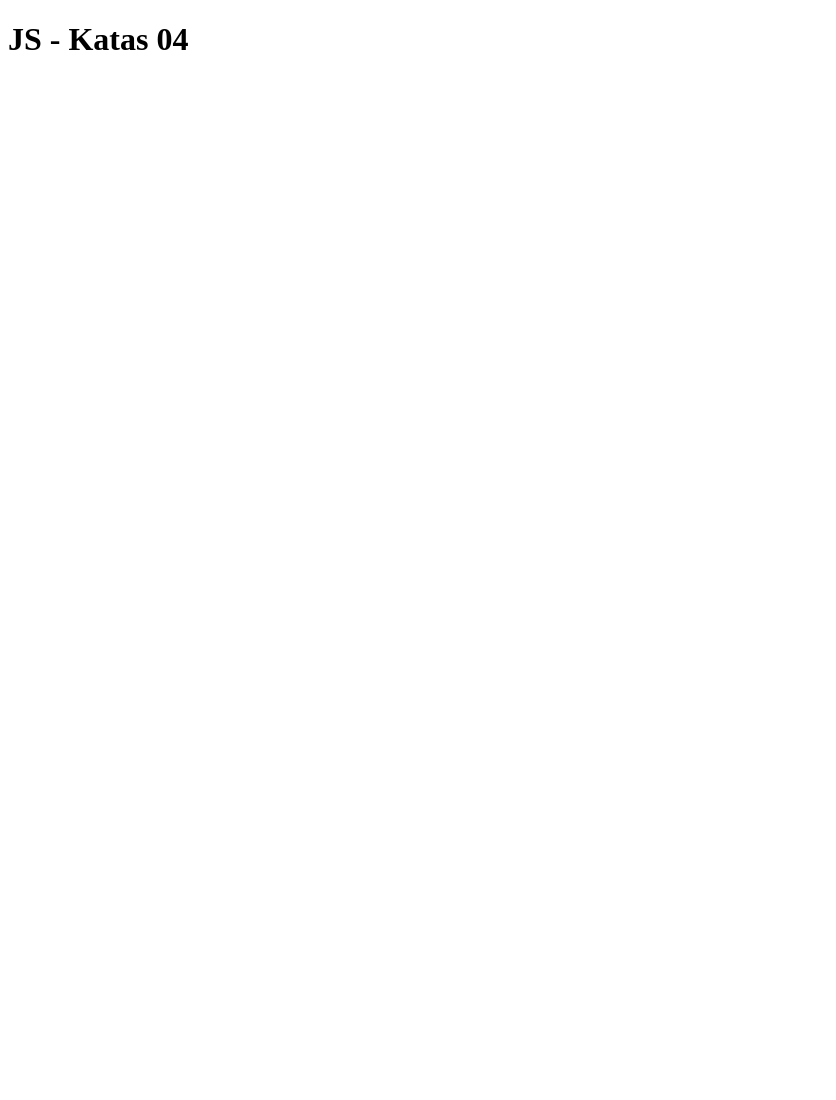
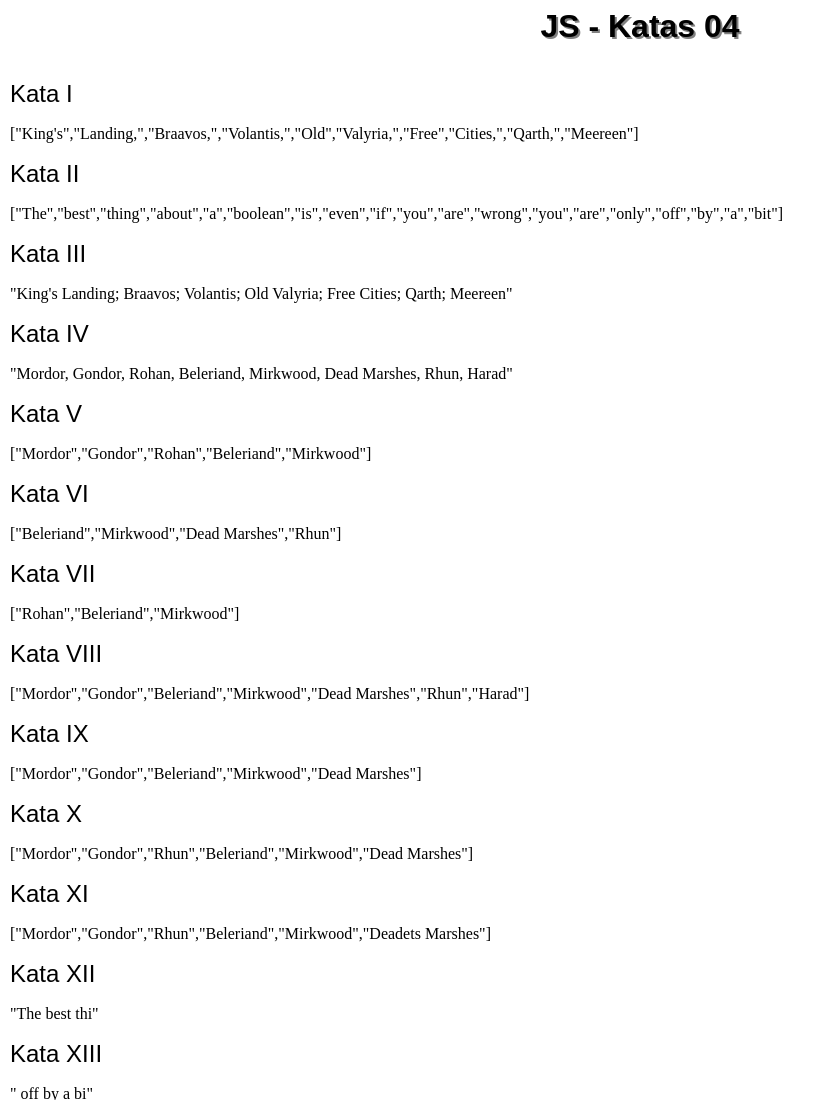
Before and after one commit to Kenzie-Academy-Brasil-Developers/extra-katas-javascript-4-sprint-4-FelipeMatheus1999, a plain HTML site: page index.html in a window 1280 px wide. Shown: the top 1100 px of the page, without its empty margins (0-836 px from the left). Before the commit the page ends 800 px from the top, so only its background shows below. Drawn offline with Linux system fonts and the light colour scheme.

Commit message:
Adicionando entrega extra Kata4

```diff
--- a/index.html
+++ b/index.html
@@ -4,10 +4,13 @@
     <meta charset="UTF-8">
     <meta name="viewport" content="width=device-width, initial-scale=1.0">
     <title>JS - Katas 04</title>
+    <link rel="stylesheet" href="reset.css">
     <link rel="stylesheet" href="style.css">
 </head>
 <body>
     <h1>JS - Katas 04</h1>
+
+    <div class="results"></div>
     <script src="katas4.js"></script>
 </body>
 </html>
--- a/katas4.js
+++ b/katas4.js
@@ -1,13 +1,266 @@
-const gotCitiesCSV = "King's Landing,Braavos,Volantis,Old Valyria,Free Cities,Qarth,Meereen";
+const gotCitiesCSV = "King's Landing, Braavos, Volantis, Old Valyria, Free Cities, Qarth, Meereen";
 
-const lotrCitiesArray = ["Mordor","Gondor","Rohan","Beleriand","Mirkwood","Dead Marshes","Rhun","Harad"];
+const lotrCitiesArray = ["Mordor", "Gondor","Rohan", "Beleriand", "Mirkwood", "Dead Marshes", "Rhun","Harad"];
 
 const bestThing = "The best thing about a boolean is even if you are wrong you are only off by a bit";
 
-function kata1() {
-    // implemente aqui o código
+const results = document.querySelector('.results');
+
+const header = (word) => {
+    let header = document.createElement("span");
+    header.classList.add('header')
+    header.textContent = word;
+    results.appendChild(header);
 }
 
-// kata1();
+const showResults = (show) => {
+    results.appendChild(show());
+}
 
+header('Kata I');
+
+function kata1() {
+    const span = document.createElement('span');
+    span.textContent = JSON.stringify(gotCitiesCSV.split(' '));
+
+    return span;
+}
+
+showResults(kata1);
+
+
+header('Kata II');
+
+function kata2() {
+    const span = document.createElement('span');
+    span.textContent = JSON.stringify(bestThing.split(' '));
+
+    return span;
+}
+
+showResults(kata2);
+
+
+header('Kata III');
+
+function kata3() {
+    const span = document.createElement('span');
+    span.textContent = JSON.stringify(gotCitiesCSV.split(',').join(';'));
+
+    return span;
+}
+
+showResults(kata3)
+
+
+header('Kata IV');
+
+function kata4() {
+    const span = document.createElement('span');
+    span.textContent = JSON.stringify(lotrCitiesArray.join(', '))
+
+    return span;
+}
+
+showResults(kata4);
+
+
+header('Kata V');
+
+function kata5() {
+    const span = document.createElement('span');
+    span.textContent = JSON.stringify(lotrCitiesArray.slice(0, 5))
+
+    return span;
+}
+
+showResults(kata5);
+
+
+header('Kata VI');
+
+function kata6() {
+    const span = document.createElement('span');
+    span.textContent = JSON.stringify(lotrCitiesArray.slice(3, -1))
+
+    return span;
+}
+
+showResults(kata6);
+
+
+header('Kata VII');
+
+function kata7() {
+    const span = document.createElement('span');
+    span.textContent = JSON.stringify(lotrCitiesArray.slice(2, 5));
+
+    return span;
+}
+
+showResults(kata7);
+
+
+header('Kata VIII');
+
+function kata8() {
+    const span = document.createElement('span');
+    lotrCitiesArray.splice(2, 1)
+    span.textContent = JSON.stringify(lotrCitiesArray)
+
+    return span;
+}
+
+showResults(kata8);
+
+
+header('Kata IX');
+
+function kata9() {
+    const span = document.createElement('span');
+    lotrCitiesArray.splice(5, 2)
+    span.textContent = JSON.stringify(lotrCitiesArray)
+
+    return span;
+}
+
+showResults(kata9);
+
+
+header('Kata X');
+
+function kata10() {
+    const span = document.createElement('span');
+    lotrCitiesArray.splice(2, 0, 'Rhun')
+    span.textContent = JSON.stringify(lotrCitiesArray)
+
+    return span;
+}
+
+showResults(kata10);
+
+
+header('Kata XI');
+
+function kata11() {
+    const span = document.createElement('span');
+    lotrCitiesArray.splice(5, 1, 'Deadets Marshes')
+    span.textContent = JSON.stringify(lotrCitiesArray)
+
+    return span;
+}
+
+showResults(kata11);
+
+
+header('Kata XII');
+
+function kata12() {
+    const span = document.createElement('span');
+    span.textContent = JSON.stringify(bestThing.slice(0, 12))
+
+    return span;
+}
+
+showResults(kata12);
+
+
+header('Kata XIII');
+
+function kata13() {
+    const span = document.createElement('span');
+    span.textContent = JSON.stringify(bestThing.slice(-13, -1));
+
+    return span;
+}
+
+showResults(kata13);
+
+
+header('Kata XIV');
+
+function kata14() {
+    const span = document.createElement('span');
+    span.textContent = JSON.stringify(bestThing.slice(23, 38));
+
+    return span;
+}
+
+showResults(kata14);
+
+
+header('Kata XV');
+
+function kata15() {
+    const span = document.createElement('span');
+    span.textContent = JSON.stringify(bestThing.substring(68, 80));
+
+    return span;
+}
+
+showResults(kata15);
+
+
+header('Kata XVI');
+
+function kata16() {
+    const span = document.createElement('span');
+    span.textContent = JSON.stringify(bestThing.substring(23, 38));
+
+    return span;
+}
+
+showResults(kata16);
+
+
+header('Kata XVII');
+
+function kata17() {
+    const span = document.createElement('span');
+    lotrCitiesArray.pop('');
+    span.textContent = JSON.stringify(lotrCitiesArray);
+
+    return span;
+}
+
+showResults(kata17);
+
+
+header('Kata XVIII');
+
+function kata18() {
+    const span = document.createElement('span');
+    lotrCitiesArray.push('Deadets Marshes');
+    span.textContent = JSON.stringify(lotrCitiesArray);
+
+    return span;
+}
+
+showResults(kata18);
+
+
+header('Kata XIX');
+
+function kata19() {
+    const span = document.createElement('span');
+    lotrCitiesArray.shift();
+    span.textContent = JSON.stringify(lotrCitiesArray);
+
+    return span;
+}
+
+showResults(kata19);
+
+
+header('Kata XX');
+
+function kata20() {
+    const span = document.createElement('span');
+    lotrCitiesArray.unshift('Mordor');
+    span.textContent = JSON.stringify(lotrCitiesArray);
+
+    return span;
+}
+
+showResults(kata20);
 // daqui em diante é contigo
--- /dev/null
+++ b/reset.css
@@ -0,0 +1,48 @@
+/* http://meyerweb.com/eric/tools/css/reset/
+   v2.0 | 20110126
+   License: none (public domain)
+*/
+
+html, body, div, span, applet, object, iframe,
+h1, h2, h3, h4, h5, h6, p, blockquote, pre,
+a, abbr, acronym, address, big, cite, code,
+del, dfn, em, img, ins, kbd, q, s, samp,
+small, strike, strong, sub, sup, tt, var,
+b, u, i, center,
+dl, dt, dd, ol, ul, li,
+fieldset, form, label, legend,
+table, caption, tbody, tfoot, thead, tr, th, td,
+article, aside, canvas, details, embed,
+figure, figcaption, footer, header, hgroup,
+menu, nav, output, ruby, section, summary,
+time, mark, audio, video {
+	margin: 0;
+	padding: 0;
+	border: 0;
+	font-size: 100%;
+	font: inherit;
+	vertical-align: baseline;
+}
+/* HTML5 display-role reset for older browsers */
+article, aside, details, figcaption, figure,
+footer, header, hgroup, menu, nav, section {
+	display: block;
+}
+body {
+	line-height: 1;
+}
+ol, ul {
+	list-style: none;
+}
+blockquote, q {
+	quotes: none;
+}
+blockquote:before, blockquote:after,
+q:before, q:after {
+	content: '';
+	content: none;
+}
+table {
+	border-collapse: collapse;
+	border-spacing: 0;
+}
--- a/style.css
+++ b/style.css
@@ -1 +1,30 @@
 /* você pode estilizar se quiser !!! */
+
+body h1{
+    color: black;
+    text-align: center;
+    text-shadow: 2px 1.6px #818181;
+    font-size: 32px;
+    font-weight: bold;
+    font-family: Arial, Helvetica, sans-serif;
+    margin-bottom: 20px;
+    padding: 10px;
+}
+
+.results {
+    width: 100%;
+    height: 100%;
+    display: flex;
+    flex-direction: column;
+    align-items: flex-start;
+}
+
+.results span {
+    padding: 10px;
+}
+
+.header {
+    text-align: center;
+    font-size: 24px;
+    font-family: Arial, Helvetica, sans-serif;
+}
```
Also changed, not shown: 1 other file.
